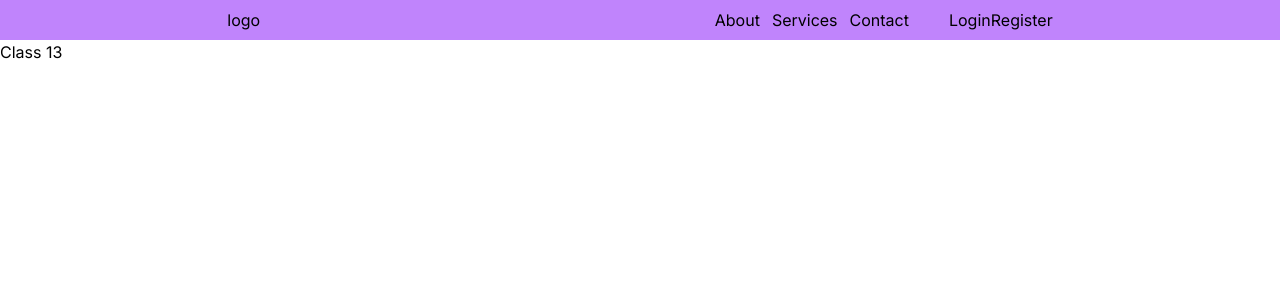
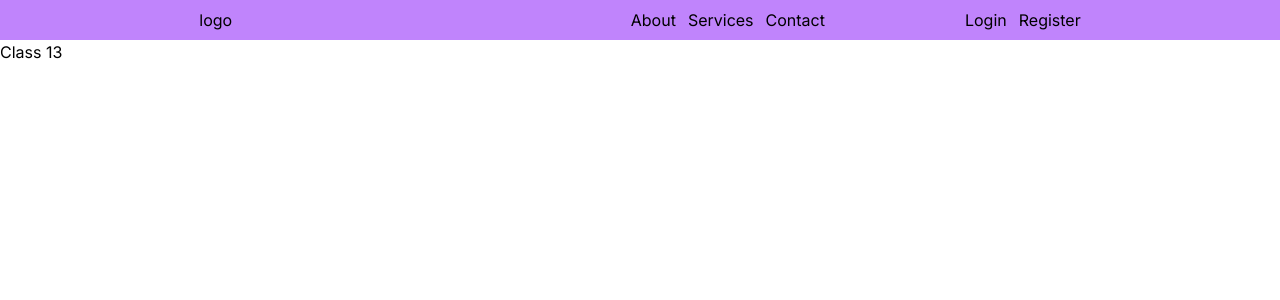
Before and after one commit to mnasirkhan97/GIAIC_Class_work_Q2, a Next.js app in the folder Class_13/07_nextjs/: page / in a window 1280 px wide. Shown: the top 300 px of the page. Built offline with nearby package versions, Linux system fonts and the light colour scheme.

Commit message:
Add space

```diff
--- a/Class_13/07_nextjs/src/components/Navbar.tsx
+++ b/Class_13/07_nextjs/src/components/Navbar.tsx
@@ -4,7 +4,7 @@ function Navbar() {
   return (
     <div className="bg-purple-400 h-[40px] flex justify-around items-center">
       <div>logo</div>
-      <div className="flex space-x-10">
+      <div className="flex space-x-10 gap-[100px]">
         <div>
           <ul className="flex space-x-3">
             <li>About</li>
@@ -12,7 +12,7 @@ function Navbar() {
             <li>Contact</li>
           </ul>
         </div>
-        <div>
+        <div className="space-x-3">
           <button>Login</button>
           <button>Register</button>
         </div>
```
